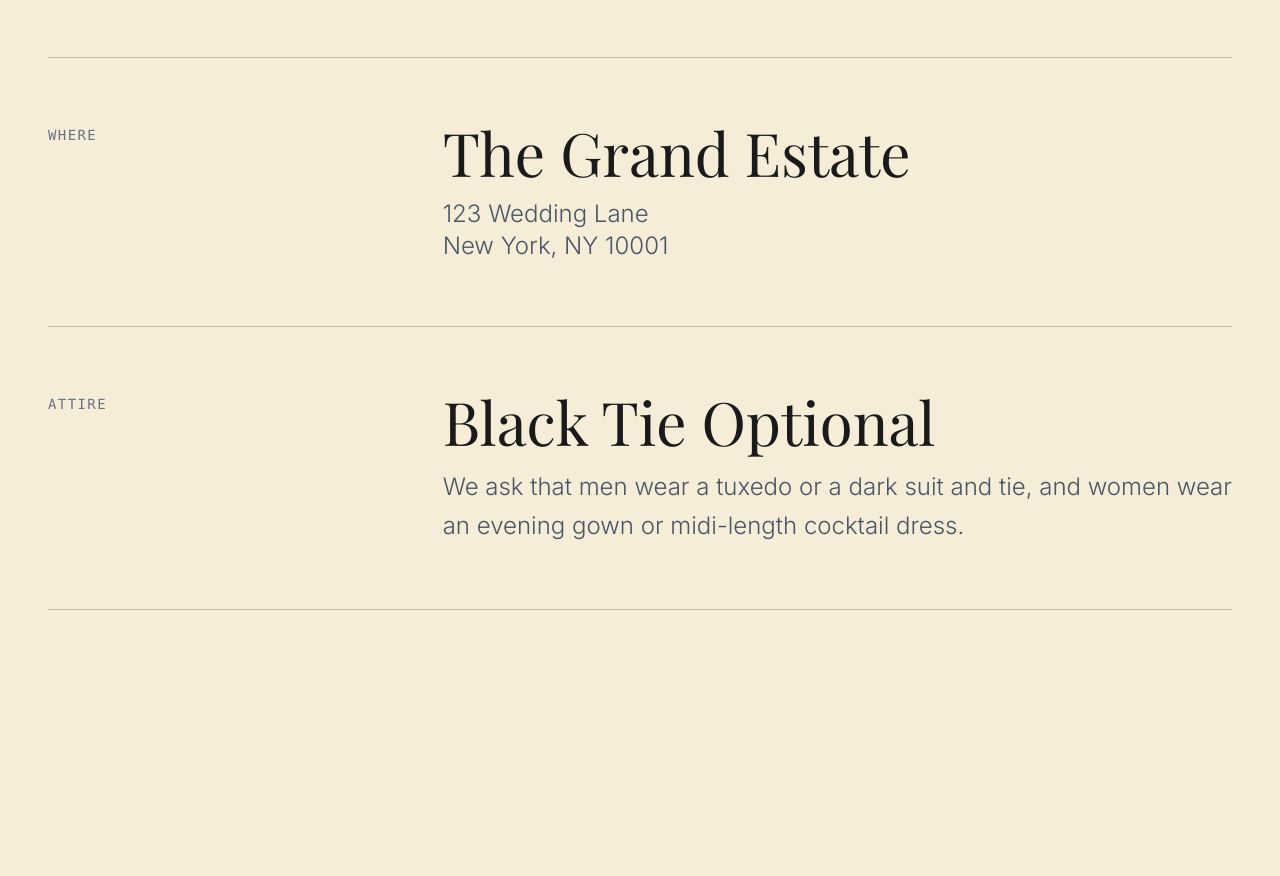
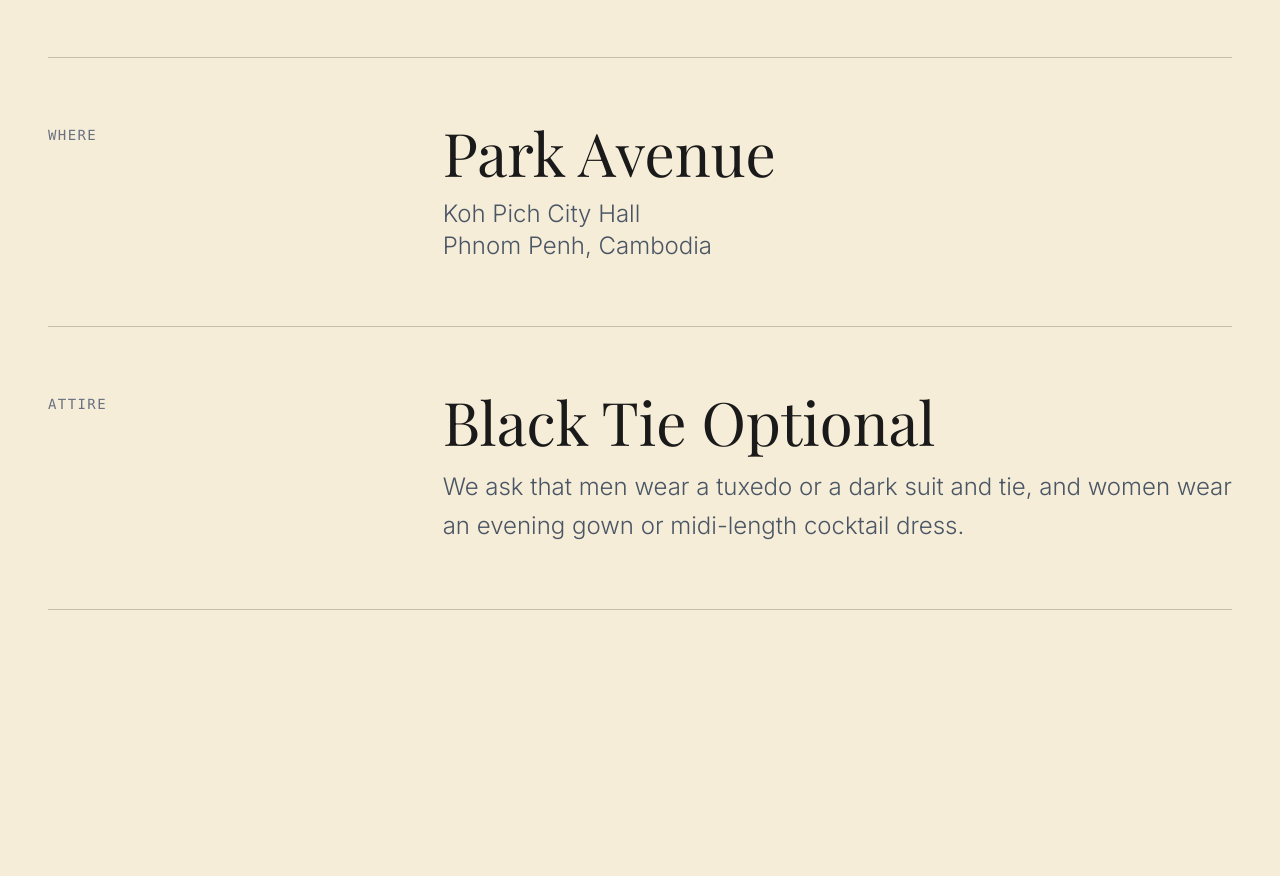
Before and after one commit to phalla-doll/luxury-wedding-invitation, a Next.js app: page / in a window 1280 px wide. Shown: the part 5860-6736 px from the top of the page. Built offline with nearby package versions, Linux system fonts and the light colour scheme; a web font is replaced by a local one.

Commit message:
feat: Update venue location in EventDetails to Koh Pich City Hall

```diff
--- a/components/EventDetails.tsx
+++ b/components/EventDetails.tsx
@@ -48,8 +48,8 @@ export default function EventDetails() {
               <span className="font-mono text-sm tracking-widest uppercase text-gray-500">Where</span>
             </div>
             <div className="w-full md:w-2/3">
-              <h3 className="text-3xl md:text-6xl font-serif mb-4">The Grand Estate</h3>
-              <p className="text-lg md:text-2xl text-gray-600 font-light">123 Wedding Lane<br/>New York, NY 10001</p>
+              <h3 className="text-3xl md:text-6xl font-serif mb-4">Park Avenue</h3>
+              <p className="text-lg md:text-2xl text-gray-600 font-light">Koh Pich City Hall<br/>Phnom Penh, Cambodia</p>
             </div>
           </div>
 
```
